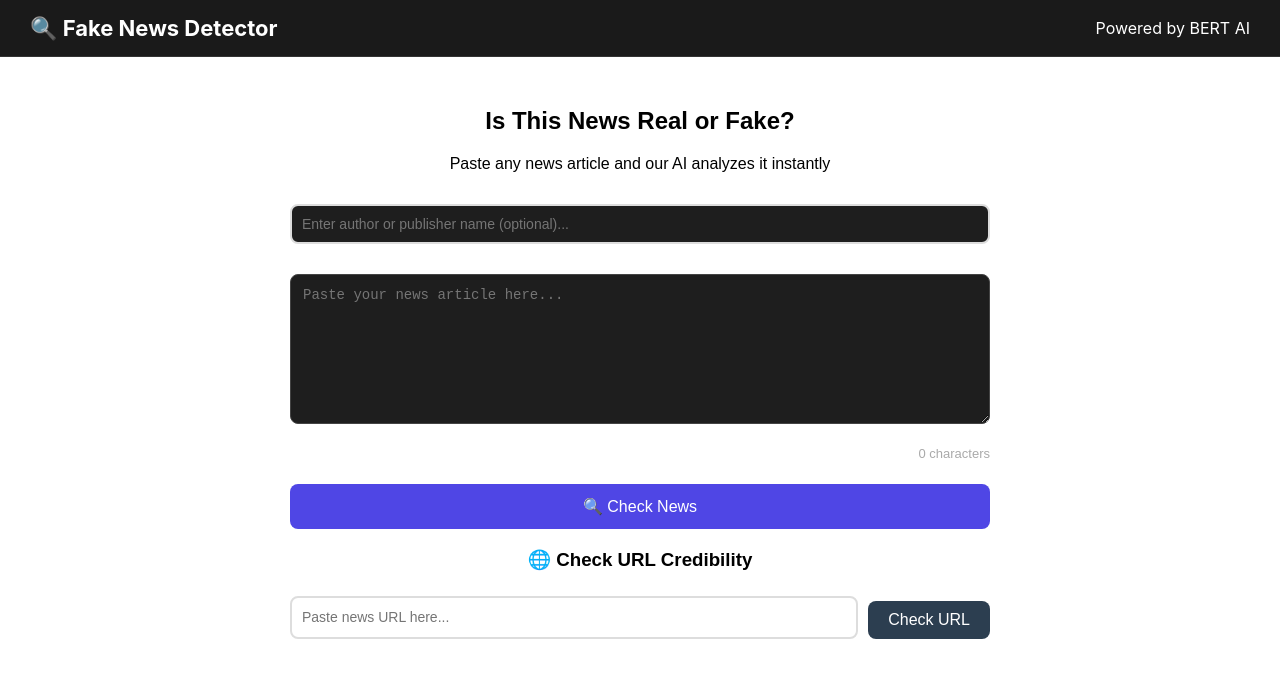
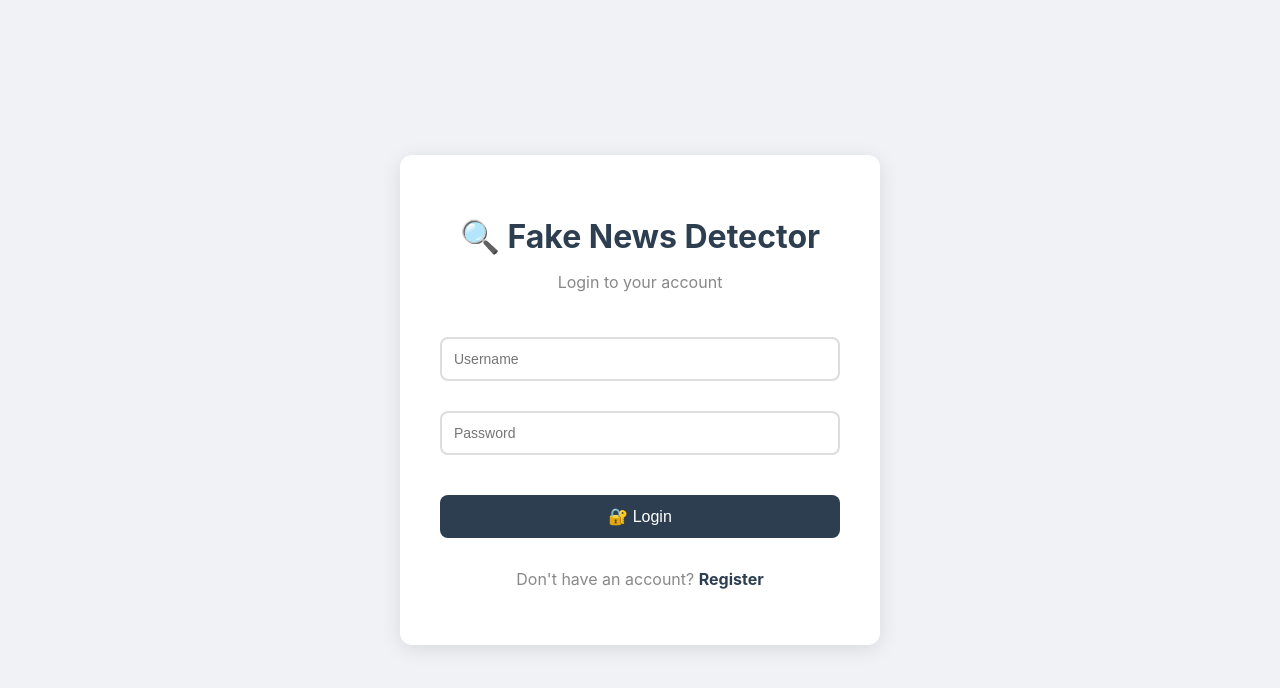
Before and after one commit to sadiqaayesha803-ship-it/fake-news-detection-ai, a React (Create React App) app: page / in a window 1280 px wide. Shown: the top 688 px of the page. Built offline with nearby package versions, Linux system fonts and the light colour scheme.

Commit message:
Week 4 complete - history and login working

```diff
--- a/src/App.js
+++ b/src/App.js
@@ -1,11 +1,15 @@
 import React, { useState } from 'react';
 import axios from 'axios';
 import ResultCard from './ResultCard';
+import AuthPage from './AuthPage';
+import HistoryPage from './HistoryPage';
 import './App.css';
 
 const API = 'http://192.168.100.72:8000';
 
 function App() {
+  const [user, setUser] = useState(null);
+  const [page, setPage] = useState('home');
   const [newsText, setNewsText] = useState('');
   const [author, setAuthor] = useState('');
   const [result, setResult] = useState(null);
@@ -15,6 +19,17 @@ function App() {
   const [url, setUrl] = useState('');
   const [loading, setLoading] = useState(false);
   const [error, setError] = useState('');
+
+  const handleLogin = (userData) => {
+    setUser(userData);
+    setPage('home');
+  };
+
+  const handleLogout = () => {
+    setUser(null);
+    setResult(null);
+    setPage('home');
+  };
 
   const checkNews = async () => {
     if (!newsText.trim()) {
@@ -38,6 +53,20 @@ function App() {
       setSentiment(sentimentRes.data);
       setFactcheck(factcheckRes.data);
 
+      if (user) {
+        await axios.post(`${API}/history/save`,
+          {
+            article_text: newsText,
+            verdict: predictRes.data.verdict,
+            confidence: predictRes.data.confidence,
+            model_used: predictRes.data.model_used
+          },
+          {
+            headers: { Authorization: `Bearer ${user.token}` }
+          }
+        );
+      }
+
     } catch (err) {
       setError('❌ Cannot connect to API. Make sure backend is running!');
     } finally {
@@ -55,12 +84,52 @@ function App() {
     }
   };
 
+  // Show login page if not logged in
+  if (!user) return <AuthPage onLogin={handleLogin} />;
+
+  // Show history page
+  if (page === 'history') {
+    return <HistoryPage user={user} onBack={() => setPage('home')} />;
+  }
+
   return (
     <div className="App">
       {/* Navbar */}
       <nav className="navbar">
         <h1>🔍 Fake News Detector</h1>
-        <span>Powered by BERT AI</span>
+        <div>
+          <span style={{ marginRight: '15px', color: 'white' }}>
+            👤 {user.username}
+          </span>
+          <button
+            className="nav-btn"
+            onClick={() => setPage('history')}
+            style={{
+              marginRight: '10px',
+              padding: '8px 15px',
+              backgroundColor: '#34495e',
+              color: 'white',
+              border: 'none',
+              borderRadius: '6px',
+              cursor: 'pointer'
+            }}
+          >
+            📋 My History
+          </button>
+          <button
+            onClick={handleLogout}
+            style={{
+              padding: '8px 15px',
+              backgroundColor: '#e74c3c',
+              color: 'white',
+              border: 'none',
+              borderRadius: '6px',
+              cursor: 'pointer'
+            }}
+          >
+            🚪 Logout
+          </button>
+        </div>
       </nav>
 
       <div className="container">
@@ -70,7 +139,6 @@ function App() {
         {/* Author Input */}
         <input
           type="text"
-          className="author-input"
           placeholder="Enter author or publisher name (optional)..."
           value={author}
           onChange={(e) => setAuthor(e.target.value)}
--- a/src/AuthPage.jsx
+++ b/src/AuthPage.jsx
@@ -1,77 +1,176 @@
-import React, { useState, useEffect } from 'react';
+import React, { useState } from 'react';
 import axios from 'axios';
 
 const API = 'http://192.168.100.72:8000';
 
-function HistoryPage({ user, onBack }) {
-  const [history, setHistory] = useState([]);
-  const [loading, setLoading] = useState(true);
+function AuthPage({ onLogin }) {
+  const [isLogin, setIsLogin] = useState(true);
+  const [username, setUsername] = useState('');
+  const [email, setEmail] = useState('');
+  const [password, setPassword] = useState('');
+  const [error, setError] = useState('');
+  const [loading, setLoading] = useState(false);
 
-  useEffect(() => {
-    fetchHistory();
-  }, []);
+  const handleSubmit = async () => {
+    if (!username || !password) {
+      setError('Please fill all fields!');
+      return;
+    }
+    setLoading(true);
+    setError('');
 
-  const fetchHistory = async () => {
     try {
-      const res = await axios.get(`${API}/history/${user.id}`);
-      setHistory(res.data.history);
-    } catch {
-      console.error('Failed to fetch history');
+      const endpoint = isLogin ? '/login' : '/register';
+      const data = isLogin
+        ? { username, password }
+        : { username, email, password };
+
+      const response = await axios.post(`${API}${endpoint}`, data);
+
+      if (response.data.error) {
+        setError(response.data.error);
+      } else {
+        localStorage.setItem('token', response.data.token);
+        onLogin({
+          id: response.data.id,
+          username: response.data.username,
+          token: response.data.token
+        });
+      }
+    } catch (err) {
+      setError('❌ Cannot connect to server!');
     } finally {
       setLoading(false);
     }
   };
 
-  const deleteItem = async (id) => {
-    await axios.delete(`${API}/history/${id}`);
-    setHistory(history.filter(item => item.id !== id));
-  };
+  return (
+    <div style={{
+      minHeight: '100vh',
+      backgroundColor: '#f0f2f5',
+      display: 'flex',
+      alignItems: 'center',
+      justifyContent: 'center'
+    }}>
+      <div style={{
+        backgroundColor: 'white',
+        padding: '40px',
+        borderRadius: '12px',
+        boxShadow: '0 4px 20px rgba(0,0,0,0.1)',
+        width: '400px'
+      }}>
+        {/* Title */}
+        <h1 style={{
+          textAlign: 'center',
+          color: '#2c3e50',
+          marginBottom: '10px'
+        }}>
+          🔍 Fake News Detector
+        </h1>
+        <p style={{
+          textAlign: 'center',
+          color: '#888',
+          marginBottom: '30px'
+        }}>
+          {isLogin ? 'Login to your account' : 'Create new account'}
+        </p>
 
-  return (
-    <div className="App">
-      <nav className="navbar">
-        <h1>📋 My History</h1>
-        <div>
-          <span style={{marginRight:'15px'}}>👤 {user?.username}</span>
-          <button className="back-btn" onClick={onBack}>⬅ Back</button>
-        </div>
-      </nav>
+        {/* Username */}
+        <input
+          type="text"
+          placeholder="Username"
+          value={username}
+          onChange={(e) => setUsername(e.target.value)}
+          style={{
+            width: '100%',
+            padding: '12px',
+            marginBottom: '15px',
+            borderRadius: '8px',
+            border: '2px solid #ddd',
+            fontSize: '14px',
+            boxSizing: 'border-box'
+          }}
+        />
 
-      <div className="container">
-        {loading && <p>⏳ Loading history...</p>}
-
-        {!loading && history.length === 0 && (
-          <div className="empty-history">
-            <p>📭 No history yet — go check some news!</p>
-          </div>
+        {/* Email (Register only) */}
+        {!isLogin && (
+          <input
+            type="email"
+            placeholder="Email"
+            value={email}
+            onChange={(e) => setEmail(e.target.value)}
+            style={{
+              width: '100%',
+              padding: '12px',
+              marginBottom: '15px',
+              borderRadius: '8px',
+              border: '2px solid #ddd',
+              fontSize: '14px',
+              boxSizing: 'border-box'
+            }}
+          />
         )}
 
-        {history.map(item => (
-          <div key={item.id} className={`history-card ${item.verdict === 'FAKE' ? 'fake' : 'real'}`}>
-            <div className="history-header">
-              <span className={`verdict-badge ${item.verdict === 'FAKE' ? 'fake' : 'real'}`}>
-                {item.verdict === 'FAKE' ? '🔴 FAKE' : '🟢 REAL'}
-              </span>
-              <span className="history-date">
-                🕐 {new Date(item.checked_at).toLocaleString()}
-              </span>
-              <button className="delete-btn" onClick={() => deleteItem(item.id)}>🗑️</button>
-            </div>
-            <p className="history-text">
-              {item.article_text.length > 200
-                ? item.article_text.substring(0, 200) + '...'
-                : item.article_text}
-            </p>
-            <div className="history-meta">
-              <span>📊 Confidence: {item.confidence}%</span>
-              <span>🤖 Model: {item.model_used}</span>
-              {item.author && <span>✍️ Author: {item.author}</span>}
-            </div>
-          </div>
-        ))}
+        {/* Password */}
+        <input
+          type="password"
+          placeholder="Password"
+          value={password}
+          onChange={(e) => setPassword(e.target.value)}
+          style={{
+            width: '100%',
+            padding: '12px',
+            marginBottom: '20px',
+            borderRadius: '8px',
+            border: '2px solid #ddd',
+            fontSize: '14px',
+            boxSizing: 'border-box'
+          }}
+        />
+
+        {/* Error */}
+        {error && (
+          <p style={{
+            color: '#e74c3c',
+            marginBottom: '15px',
+            textAlign: 'center'
+          }}>
+            {error}
+          </p>
+        )}
+
+        {/* Submit Button */}
+        <button
+          onClick={handleSubmit}
+          disabled={loading}
+          style={{
+            width: '100%',
+            padding: '12px',
+            backgroundColor: '#2c3e50',
+            color: 'white',
+            border: 'none',
+            borderRadius: '8px',
+            fontSize: '16px',
+            cursor: 'pointer',
+            marginBottom: '15px'
+          }}
+        >
+          {loading ? '⏳ Please wait...' : isLogin ? '🔐 Login' : '📝 Register'}
+        </button>
+
+        {/* Toggle Login/Register */}
+        <p style={{ textAlign: 'center', color: '#888' }}>
+          {isLogin ? "Don't have an account? " : "Already have an account? "}
+          <span
+            onClick={() => { setIsLogin(!isLogin); setError(''); }}
+            style={{ color: '#2c3e50', cursor: 'pointer', fontWeight: 'bold' }}
+          >
+            {isLogin ? 'Register' : 'Login'}
+          </span>
+        </p>
       </div>
     </div>
   );
 }
 
-export default HistoryPage;
+export default AuthPage;
--- a/src/HistoryPage.jsx
+++ b/src/HistoryPage.jsx
@@ -6,6 +6,7 @@ const API = 'http://192.168.100.72:8000';
 function HistoryPage({ user, onBack }) {
   const [history, setHistory] = useState([]);
   const [loading, setLoading] = useState(true);
+  const [error, setError] = useState('');
 
   useEffect(() => {
     fetchHistory();
@@ -13,60 +14,126 @@ function HistoryPage({ user, onBack }) {
 
   const fetchHistory = async () => {
     try {
-      const res = await axios.get(`${API}/history/${user.id}`);
-      setHistory(res.data.history);
-    } catch {
-      console.error('Failed to fetch history');
+      const response = await axios.get(
+        `${API}/history/${user.id}`,
+        {
+          headers: {
+            Authorization: `Bearer ${user.token}`
+          }
+        }
+      );
+      setHistory(response.data.history || []);
+    } catch (err) {
+      setError('❌ Failed to load history!');
     } finally {
       setLoading(false);
     }
   };
 
-  const deleteItem = async (id) => {
-    await axios.delete(`${API}/history/${id}`);
-    setHistory(history.filter(item => item.id !== id));
-  };
-
   return (
     <div className="App">
+      {/* Navbar */}
       <nav className="navbar">
-        <h1>📋 My History</h1>
-        <div>
-          <span style={{marginRight:'15px'}}>👤 {user.username}</span>
-          <button className="back-btn" onClick={onBack}>⬅ Back</button>
-        </div>
+        <h1>🔍 Fake News Detector</h1>
+        <button
+          onClick={onBack}
+          style={{
+            padding: '8px 15px',
+            backgroundColor: '#34495e',
+            color: 'white',
+            border: 'none',
+            borderRadius: '6px',
+            cursor: 'pointer'
+          }}
+        >
+          ← Back to Home
+        </button>
       </nav>
 
       <div className="container">
-        {loading && <p>⏳ Loading history...</p>}
+        <h2>📋 My History</h2>
+        <p>Articles you have checked before</p>
 
-        {!loading && history.length === 0 && (
-          <div className="empty-history">
-            <p>📭 No history yet — go check some news!</p>
+        {/* Loading */}
+        {loading && (
+          <p style={{ textAlign: 'center', color: '#888' }}>
+            ⏳ Loading history...
+          </p>
+        )}
+
+        {/* Error */}
+        {error && (
+          <div className="error-card">
+            <p>{error}</p>
           </div>
         )}
 
-        {history.map(item => (
-          <div key={item.id} className={`history-card ${item.verdict === 'FAKE' ? 'fake' : 'real'}`}>
-            <div className="history-header">
-              <span className={`verdict-badge ${item.verdict === 'FAKE' ? 'fake' : 'real'}`}>
+        {/* Empty */}
+        {!loading && history.length === 0 && (
+          <div style={{
+            textAlign: 'center',
+            padding: '40px',
+            color: '#888'
+          }}>
+            <h3>No history yet!</h3>
+            <p>Go check some news first!</p>
+            <button
+              onClick={onBack}
+              style={{
+                marginTop: '15px',
+                padding: '10px 20px',
+                backgroundColor: '#2c3e50',
+                color: 'white',
+                border: 'none',
+                borderRadius: '8px',
+                cursor: 'pointer'
+              }}
+            >
+              🔍 Check News
+            </button>
+          </div>
+        )}
+
+        {/* History List */}
+        {history.map((item, index) => (
+          <div key={index} style={{
+            padding: '20px',
+            marginBottom: '15px',
+            borderRadius: '12px',
+            border: `2px solid ${item.verdict === 'FAKE' ? '#e74c3c' : '#2ecc71'}`,
+            backgroundColor: item.verdict === 'FAKE' ? '#fff3f3' : '#f0fff4'
+          }}>
+            {/* Verdict Badge */}
+            <div style={{
+              display: 'flex',
+              justifyContent: 'space-between',
+              marginBottom: '10px'
+            }}>
+              <span style={{
+                backgroundColor: item.verdict === 'FAKE' ? '#e74c3c' : '#2ecc71',
+                color: 'white',
+                padding: '4px 12px',
+                borderRadius: '20px',
+                fontSize: '14px',
+                fontWeight: 'bold'
+              }}>
                 {item.verdict === 'FAKE' ? '🔴 FAKE' : '🟢 REAL'}
               </span>
-              <span className="history-date">
-                🕐 {new Date(item.checked_at).toLocaleString()}
+              <span style={{ color: '#888', fontSize: '13px' }}>
+                📅 {item.date}
               </span>
-              <button className="delete-btn" onClick={() => deleteItem(item.id)}>🗑️</button>
             </div>
-            <p className="history-text">
-              {item.article_text.length > 200
-                ? item.article_text.substring(0, 200) + '...'
-                : item.article_text}
+
+            {/* Article Text */}
+            <p style={{ color: '#333', marginBottom: '10px' }}>
+              {item.article_text}
             </p>
-            <div className="history-meta">
-              <span>📊 Confidence: {item.confidence}%</span>
-              <span>🤖 Model: {item.model_used}</span>
-              {item.author && <span>✍️ Author: {item.author}</span>}
-            </div>
+
+            {/* Confidence */}
+            <p style={{ color: '#666', fontSize: '14px' }}>
+              Confidence: <strong>{item.confidence}%</strong> |
+              Model: <strong>{item.model_used}</strong>
+            </p>
           </div>
         ))}
       </div>
```
